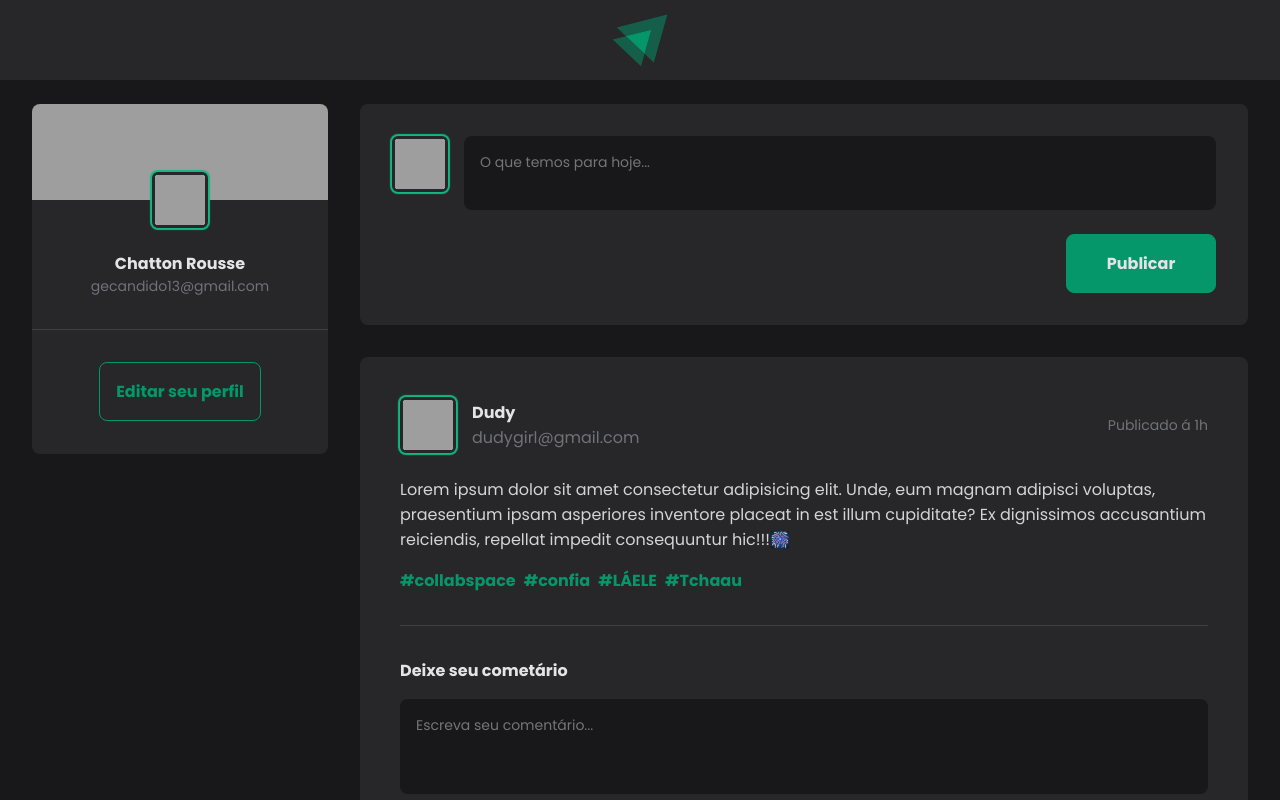
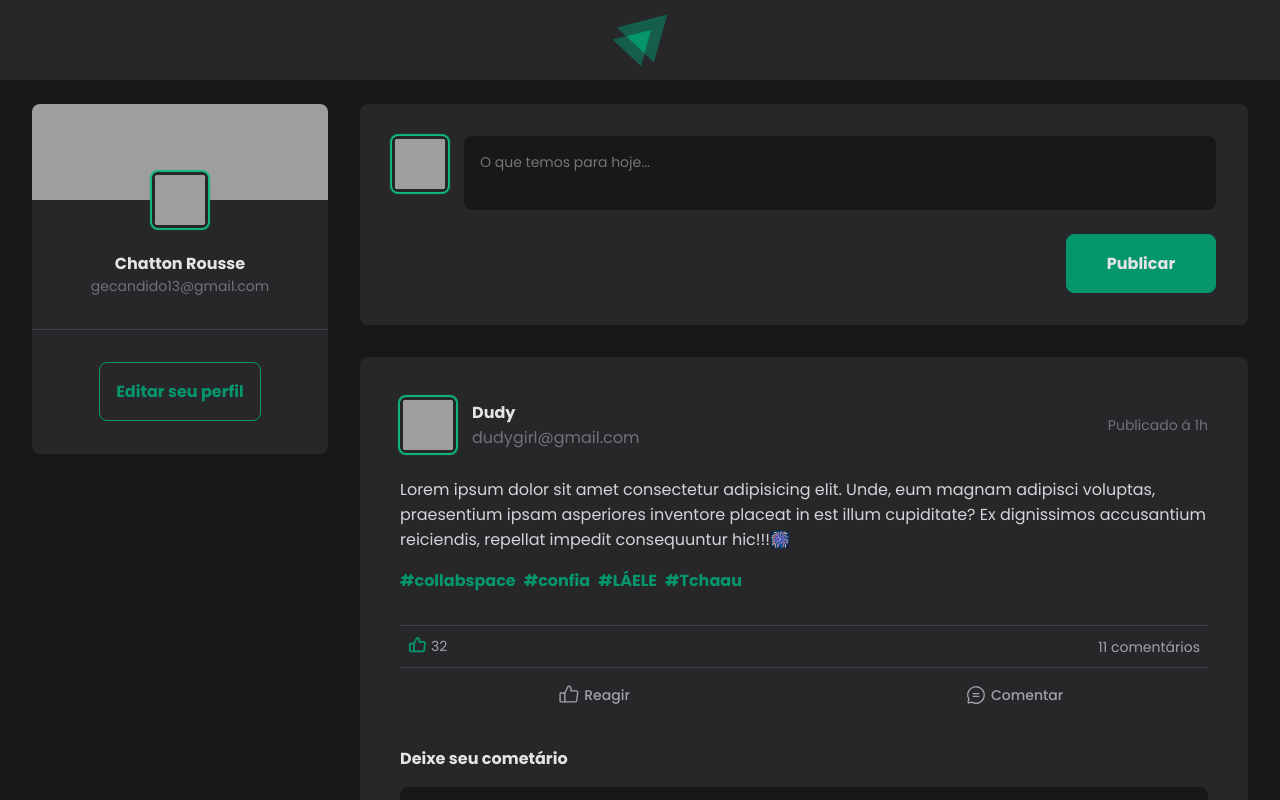
Before and after one commit to Chattonrousse/collabspace-web, a React (Vite) app: page /feed in a window 1280 px wide. Shown: the top 800 px of the page. Built offline with nearby package versions, Linux system fonts and the light colour scheme; grey boxes are pictures that could not be loaded.

Commit message:
Add InteractionArea and function ToggleCommentArea

```diff
--- a/src/components/Header/style.ts
+++ b/src/components/Header/style.ts
@@ -2,14 +2,13 @@
 
 export const Container = styled.header`
   width: 100vw;
-  height: 80px;
+  height: 5rem;
   background: var(--zinc-800);
 
   display: flex;
   align-items: center;
   justify-content: center;
 
-  img {
-    width: 3.5rem;
-  }
+  position: fixed;
+  z-index: 999;
 `;
--- a/src/components/Posts/index.tsx
+++ b/src/components/Posts/index.tsx
@@ -1,3 +1,5 @@
+import { ThumbsUp, ChatCircleText } from "phosphor-react";
+
 import Avatar from "../Avatar";
 import Comment from "../Comment";
 import Inputarea from "../InputArea";
@@ -12,11 +14,25 @@
   Description,
   Hashtags,
   Divider,
+  Interactions,
+  InteractionsInfo,
+  CountReaction,
+  CountComment,
+  InteractionAction,
+  ButtonAction,
+  CommentArea,
   CommentForm,
   Comments,
 } from "./styles";
+import { useState } from "react";
 
 const Post: React.FC = () => {
+  const [commentArea, setCommentArea] = useState(false);
+
+  function toggleCommentArea() {
+    setCommentArea(!commentArea);
+  }
+
   return (
     <Container>
       <Header>
@@ -53,12 +69,40 @@
         </Hashtags>
       </Content>
 
-      <Divider />
+      <Interactions>
+        <InteractionsInfo>
+          <CountReaction>
+            <span>
+              <ThumbsUp size={19} weight="bold" />
+              32
+            </span>
+          </CountReaction>
 
+          <CountComment>
+            <span onClick={toggleCommentArea}>11 comentários</span>
+          </CountComment>
+        </InteractionsInfo>
+
+        <InteractionAction>
+          <ButtonAction>
+            <ThumbsUp size={22} />
+            Reagir
+          </ButtonAction>
+          <ButtonAction onClick={toggleCommentArea}>
+            <ChatCircleText size={22} />
+            Comentar
+          </ButtonAction>
+        </InteractionAction>
+      </Interactions>
+
+      <CommentArea commentArea={commentArea}>
         <CommentForm>
           <h1>Deixe seu cometário</h1>
 
-        <Inputarea placeholder="Escreva seu comentário..." rows={3}></Inputarea>
+          <Inputarea
+            placeholder="Escreva seu comentário..."
+            rows={3}
+          ></Inputarea>
 
           <Button>Comentar</Button>
         </CommentForm>
@@ -68,6 +112,7 @@
         <Comments>
           <Comment />
         </Comments>
+      </CommentArea>
     </Container>
   );
 };
--- a/src/components/Posts/styles.ts
+++ b/src/components/Posts/styles.ts
@@ -1,4 +1,8 @@
-import { styled } from "styled-components";
+import { css, styled } from "styled-components";
+
+interface CommentAreaProps {
+  commentArea: boolean;
+}
 
 export const Container = styled.div`
   width: 100%;
@@ -104,6 +108,87 @@
   background: var(--zinc-700);
 `;
 
+export const Interactions = styled.div`
+  display: flex;
+  flex-direction: column;
+  gap: 0.5rem;
+
+  margin-top: 2rem;
+`;
+
+export const InteractionsInfo = styled.div`
+  display: flex;
+  align-items: center;
+  justify-content: space-between;
+  padding: 0.5rem;
+  border-top: 1px solid var(--zinc-700);
+  border-bottom: 1px solid var(--zinc-700);
+
+  span {
+    font-size: 0.875rem;
+    color: var(--zinc-400);
+
+    cursor: pointer;
+
+    &:hover {
+      text-decoration: underline;
+    }
+  }
+`;
+
+export const CountReaction = styled.div`
+  span {
+    display: flex;
+    gap: 4px;
+  }
+
+  svg {
+    color: var(--emerald-600);
+  }
+`;
+
+export const CountComment = styled.div``;
+
+export const InteractionAction = styled.div`
+  display: flex;
+  align-items: center;
+  justify-content: space-around;
+  gap: 2rem;
+`;
+
+export const ButtonAction = styled.button`
+  width: 25%;
+  display: flex;
+  align-items: center;
+  justify-content: center;
+  gap: 4px;
+  background: transparent;
+  border: 0;
+  outline: 0;
+  border-radius: 4px;
+  padding: 0.5rem 2rem;
+  font-size: 0.875rem;
+  color: var(--zinc-400);
+  font-weight: 500;
+  transition: all 0.15s;
+
+  cursor: pointer;
+
+  &:hover {
+    background: var(--zinc-700);
+  }
+`;
+
+export const CommentArea = styled.div<CommentAreaProps>`
+  margin-top: 2rem;
+
+  ${({ commentArea }) =>
+    commentArea &&
+    css`
+      display: none;
+    `}
+`;
+
 export const CommentForm = styled.div`
   display: flex;
   flex-direction: column;
--- a/src/pages/Feed/styles.ts
+++ b/src/pages/Feed/styles.ts
@@ -9,7 +9,7 @@
 export const Content = styled.main`
   display: flex;
   gap: 2rem;
-  padding: 1.5rem 2rem;
+  padding: calc(5rem + 1.5rem) 2rem 1.5rem 2rem;
 `;
 
 export const Posts = styled.div`
--- a/src/styles/main.css
+++ b/src/styles/main.css
@@ -5,6 +5,7 @@
   --zinc-100: #f4f4f5;
   --zinc-200: #e4e4e7;
   --zinc-300: #d4d4d8;
+  --zinc-400: #a1a1aa;
   --zinc-500: #71717a;
   --zinc-600: #52525b;
   --zinc-700: #3f3f46;
```
Lines whose indentation alone changed are shown as unchanged.
